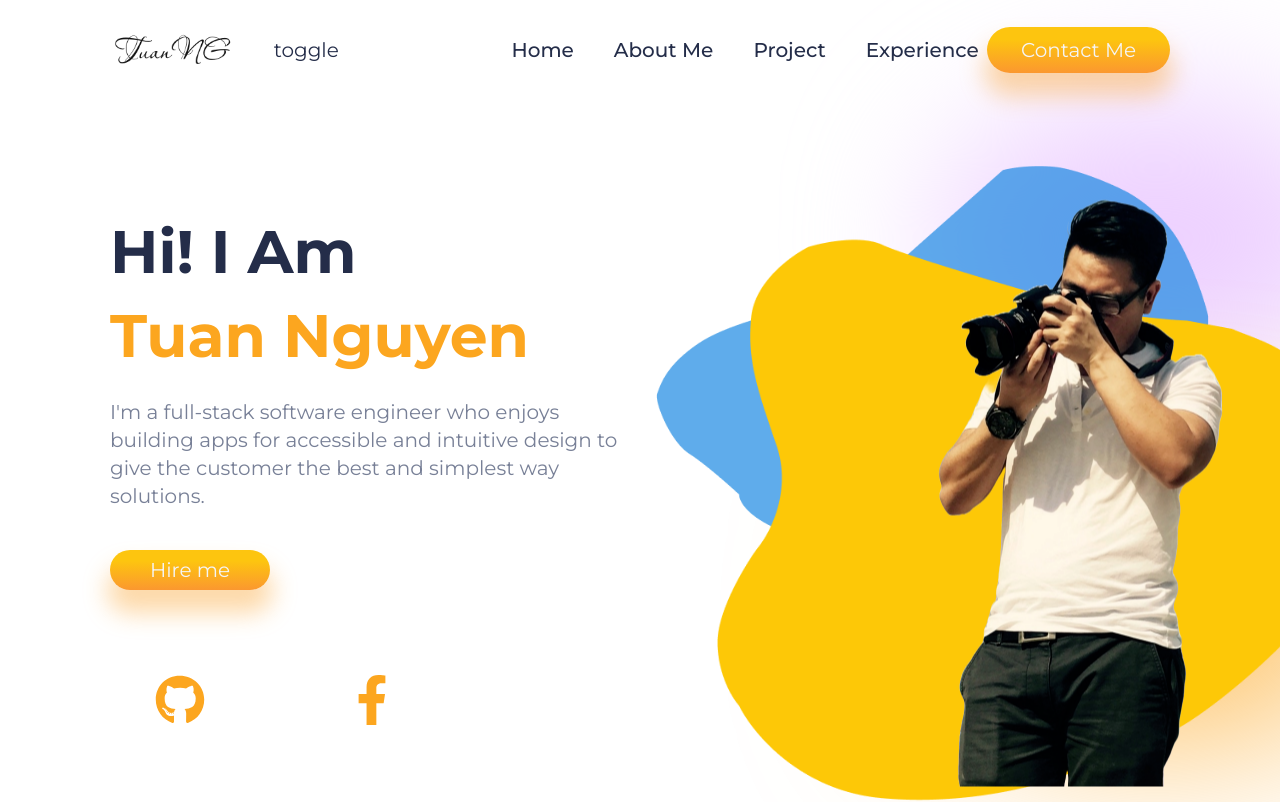
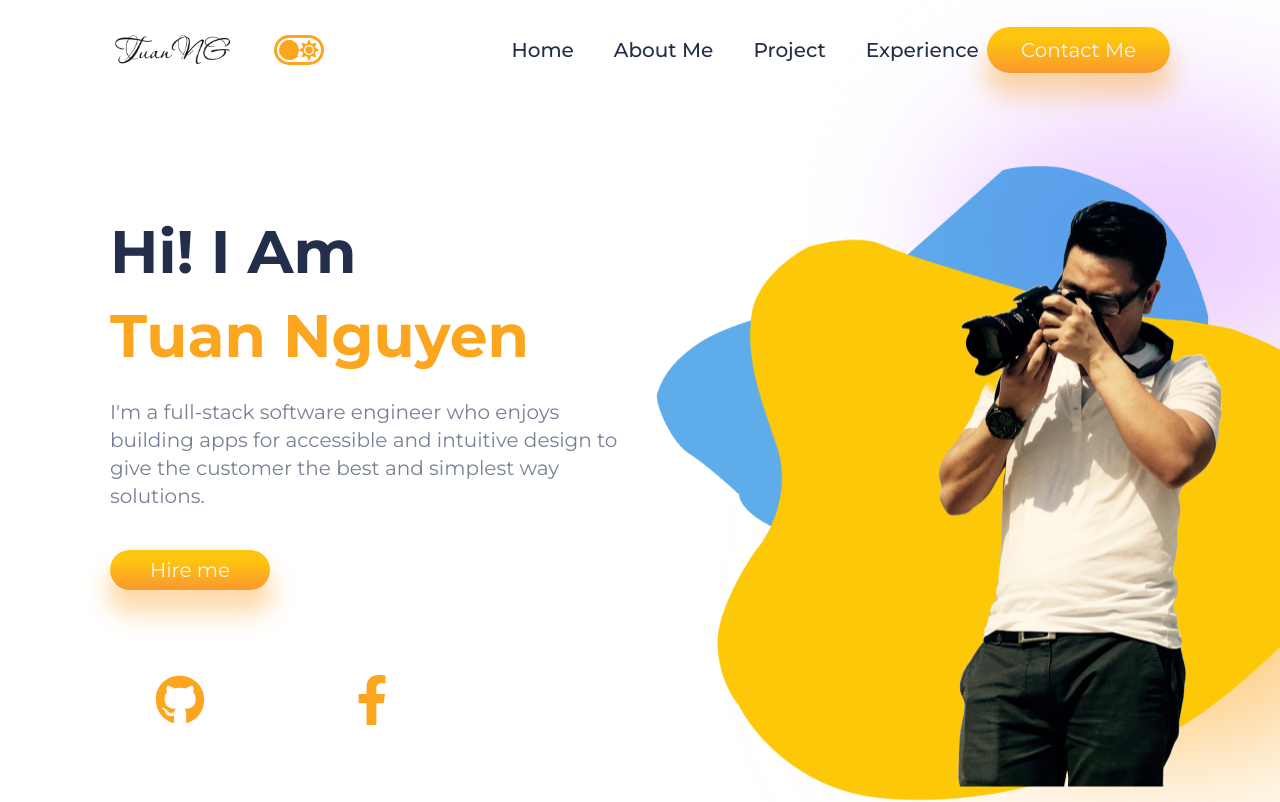
Before and after one commit to TuanNguyen0915/Tuan_portfolio, a React (Vite) app: page / in a window 1280 px wide. Shown: the top 802 px of the page. Built offline with nearby package versions, Linux system fonts and the light colour scheme; some icons are missing.

Commit message:
Add dark-light mode

```diff
--- a/src/App.jsx
+++ b/src/App.jsx
@@ -8,11 +8,21 @@ import Contact from './components/Contact/Contact'
 import Footer from './components/Footer/Footer'
 // css
 import './App.css'
+import { useState } from 'react'
 
 function App() {
+    const [lightMode, setLightMode] = useState(true)
+    const handleOnClick = (clicked) => {
+        setLightMode(!clicked)
+    }
     return (
-        <main className='App'>
-            <NavBar />
+        <main className='App'
+            style={{
+                background: lightMode ? '' : '#222',
+                color: lightMode ? '' : 'white'
+            }}
+        >
+            <NavBar handleOnClick={handleOnClick} lightMode={lightMode}/>
             <Intro />
             <About />
             <Project />
--- a/src/components/NavBar/NavBar.jsx
+++ b/src/components/NavBar/NavBar.jsx
@@ -1,11 +1,18 @@
 import './NavBar.css'
 import TuanSignature from '../../assets/images/Tuan_signature.png'
-const NavBar = () => {
+import TuanSignatureW from '../../assets/images/Tuan_signature_w.png'
+
+import Toggle from '../Toggle/Toggle'
+
+const NavBar = (props) => {
     return (
         <div className="navbar-section">
             <div className="left-nav">
-                <img src={TuanSignature} alt='TuanNG' />
-                <span>toggle</span>
+                {props.lightMode?
+                <img src={TuanSignature} alt='TuanNG' />:
+                <img src={TuanSignatureW} alt='TuanNG' />
+                }
+                <Toggle handleOnClick={props.handleOnClick}/>
             </div>
             <div className="right-nav">
                 <div className="nav-list">
--- /dev/null
+++ b/src/components/Toggle/Toggle.css
@@ -0,0 +1,22 @@
+.toggle {
+    display: flex;
+    justify-content: space-between;
+    border: 3px solid var(--orange);
+    border-radius: 1rem;
+    position: relative;
+    padding: 2px;
+    cursor: pointer;
+
+}
+
+.toggle>* {
+    width: 1rem;
+    height: 1rem;
+    color: var(--orange);
+}
+
+.t-btn {
+    border-radius: 100%;
+    background: var(--orange);
+    position: absolute;
+}
--- /dev/null
+++ b/src/components/Toggle/Toggle.jsx
@@ -0,0 +1,27 @@
+import { useState } from "react";
+import "./Toggle.css"
+import { FaSun, FaMoon } from "react-icons/fa";
+
+const Toggle = (props) => {
+    // const [lightMode, setLightMode] = useState(true)
+
+    // const handleOnClick = () => {
+    //     setLightMode(!lightMode)
+    // }
+    const [clicked, setClicked] = useState(true)
+    const handleClick = () => {
+        setClicked(!clicked)
+        props.handleOnClick(clicked)
+    }
+    return (
+        <div className="toggle" onClick={handleClick}>
+            <FaMoon />
+            <FaSun />
+            <div className="t-btn"
+                style={clicked ? { left: '2px' } : { right: '2px' }}
+            ></div>
+        </div>
+    )
+}
+
+export default Toggle
```
Also changed, not shown: src/assets/images/Tuan_signature_w.png (added).
